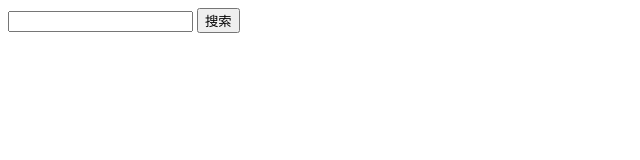
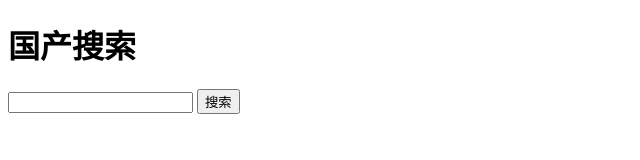
Before and after one commit to shaw5683/search, a website: page views/index.html in a window 1280 px wide. Shown: the whole page, without its empty margins (0-640 px from the left). Drawn offline with Linux system fonts and the light colour scheme.

Commit message:
no message

```diff
--- a/views/index.html
+++ b/views/index.html
@@ -23,7 +23,7 @@
 	</style>
 </head>
 <body>
-	<!--<h1>国产搜索</h1>-->
+	<h1>国产搜索</h1>
 	<input type="text">
 	<button id="search">搜索</button>
 	<div class="container"></div>
```
